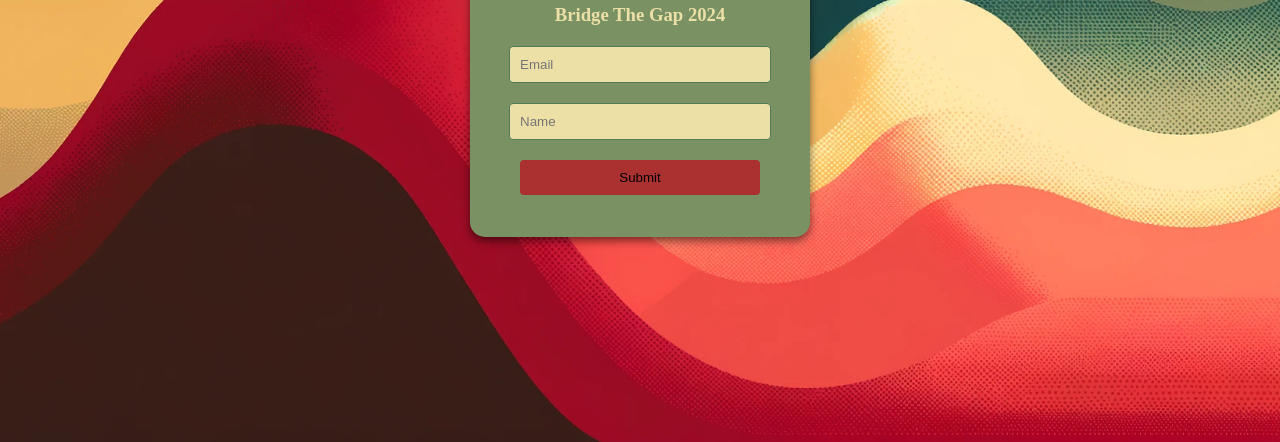
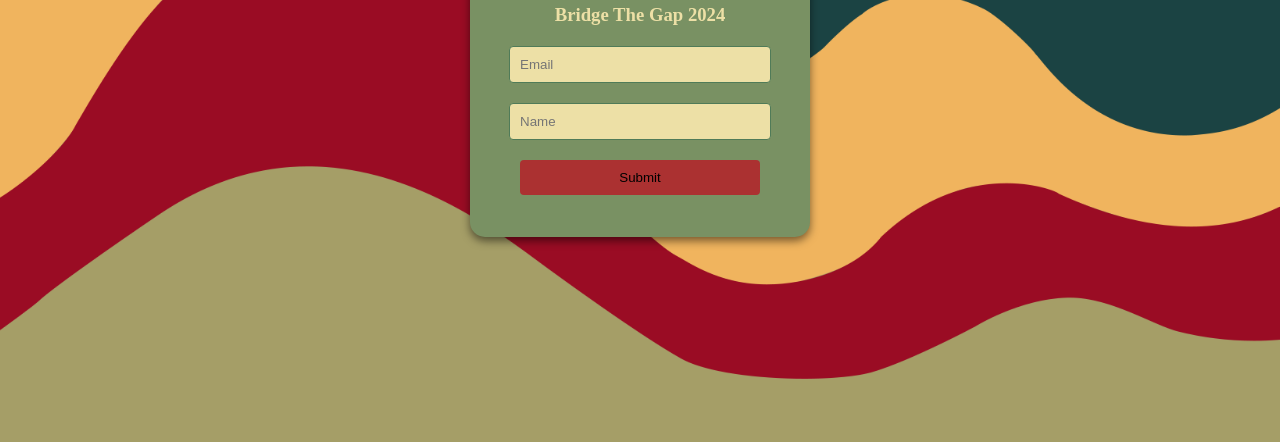
Before and after one commit to willr7/willr7.github.io, a plain HTML site: page index.html in a window 1280 px wide. Shown: the part 358-800 px from the top of the page. Drawn offline with Linux system fonts and the light colour scheme.

Commit message:
added bg image

```diff
--- a/styles.css
+++ b/styles.css
@@ -9,7 +9,7 @@ body, html {
 }
 
 .background {
-    background-image: url('your-background-image-3.jpg');
+    background-image: url('your-background-image-3.png');
     background-size: cover;
     background-position: center;
     position: absolute;
```
